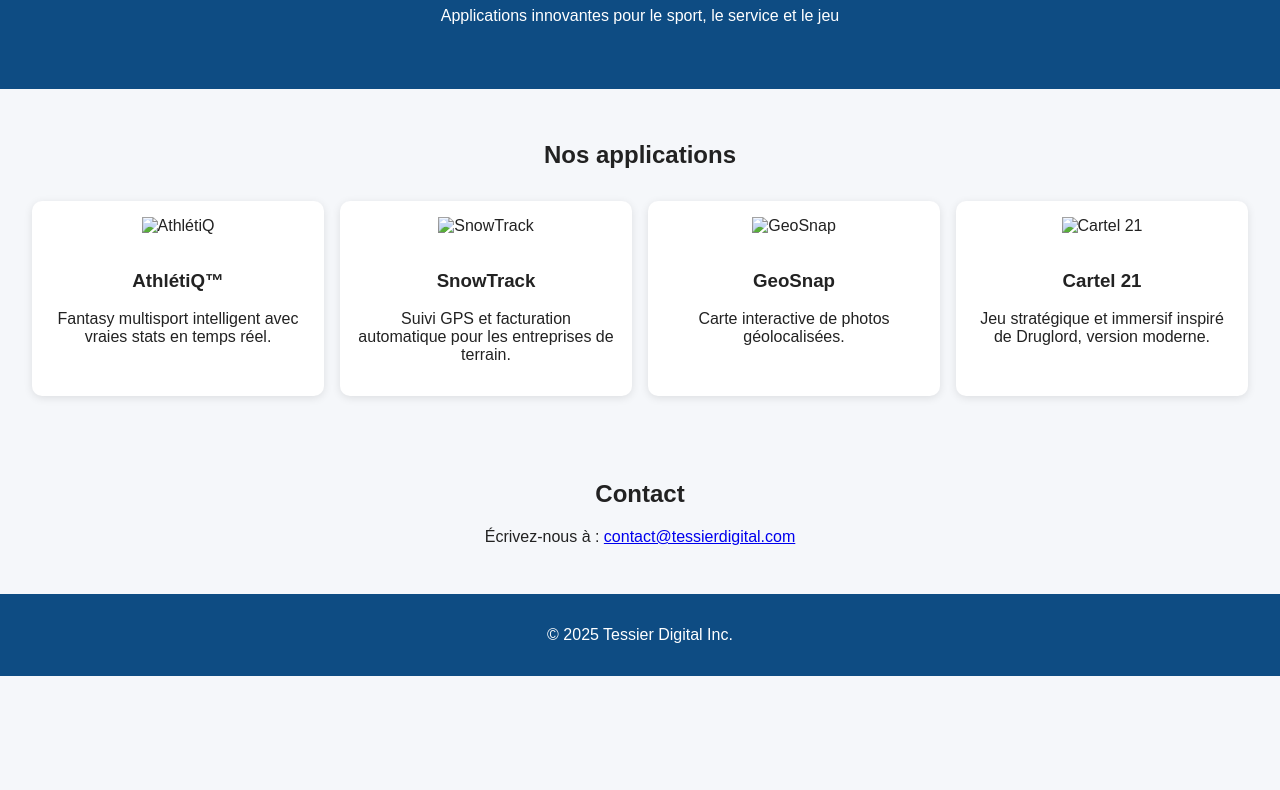
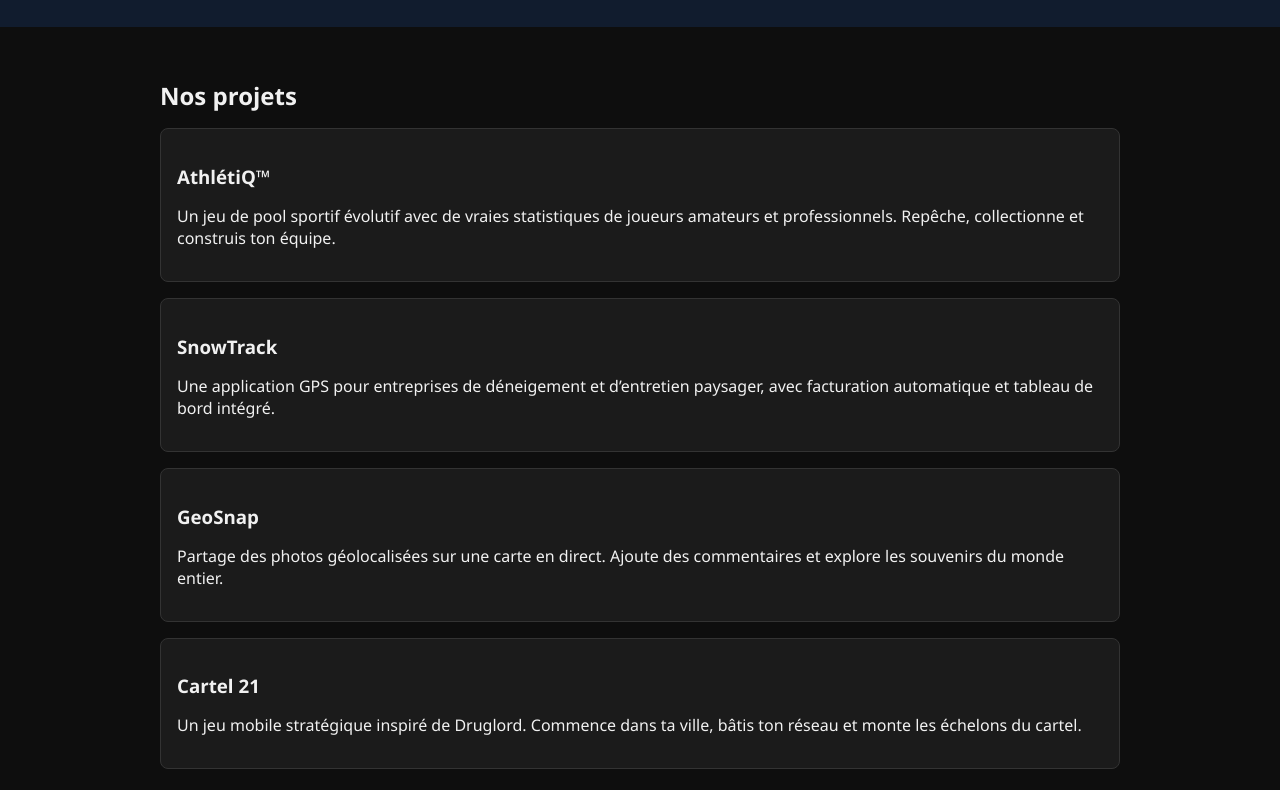
Before and after one commit to tessierdigital/tessierdigital, a plain HTML site: page index.html in a window 1280 px wide. Shown: the part 155-945 px from the top of the page. Before the commit the page ends 831 px from the top, so only its background shows below. Drawn offline with Linux system fonts and the light colour scheme.

Commit message:
Add files via upload

```diff
--- a/index.html
+++ b/index.html
@@ -1,60 +1,50 @@
 <!DOCTYPE html>
 <html lang="fr">
 <head>
-    <meta charset="UTF-8" />
-    <title>Tessier Digital Inc.</title>
-    <meta name="viewport" content="width=device-width, initial-scale=1.0" />
+    <meta charset="UTF-8">
+    <title>Tessier Digital</title>
+    <meta name="viewport" content="width=device-width, initial-scale=1.0">
     <style>
-        body { font-family: Arial, sans-serif; margin: 0; background: #f5f7fa; color: #222; }
-        header { background: #0e4c83; color: white; padding: 3em 1em; text-align: center; }
-        header img { width: 120px; margin-bottom: 1em; }
-        section { padding: 2em; text-align: center; }
-        .grid { display: grid; grid-template-columns: repeat(auto-fit, minmax(220px, 1fr)); gap: 1em; margin-top: 2em; }
-        .card { background: white; border-radius: 10px; box-shadow: 0 2px 8px rgba(0,0,0,0.1); padding: 1em; }
-        .card img { width: 80px; height: auto; margin-bottom: 1em; }
-        footer { background: #0e4c83; color: white; text-align: center; padding: 1em; }
+        body { margin: 0; font-family: 'Segoe UI', sans-serif; background: #0e0e0e; color: #f1f1f1; }
+        header { background-color: #111c2e; color: white; padding: 2rem; text-align: center; }
+        section { padding: 2rem; max-width: 960px; margin: auto; }
+        footer { background: #1e1e1e; text-align: center; padding: 1rem; margin-top: 2rem; color: #aaa; }
+        h1, h2, h3 { margin-bottom: 0.5rem; }
+        .project-card { border: 1px solid #333; border-radius: 8px; padding: 1rem; margin: 1rem 0; background: #1b1b1b; }
+        a { color: #4ea1ff; text-decoration: none; }
+        a:hover { text-decoration: underline; }
     </style>
 </head>
 <body>
     <header>
-    <img src="logo_tessierdigital.png" alt="Tessier Digital">
-    <h1>Tessier Digital Inc.</h1>
-    <p>Applications innovantes pour le sport, le service et le jeu</p>
+        <h1>Tessier Digital</h1>
+        <p>Créateur d’applications numériques – Des idées originales, pas des contrats</p>
     </header>
-
     <section>
-    <h2>Nos applications</h2>
-    <div class="grid">
-        <div class="card">
-            <img src="athletiq.png" alt="AthlétiQ">
+        <h2>Nos projets</h2>
+        <div class="project-card">
             <h3>AthlétiQ™</h3>
-            <p>Fantasy multisport intelligent avec vraies stats en temps réel.</p>
+            <p>Un jeu de pool sportif évolutif avec de vraies statistiques de joueurs amateurs et professionnels. Repêche, collectionne et construis ton équipe.</p>
         </div>
-        <div class="card">
-            <img src="snowtrack.png" alt="SnowTrack">
+        <div class="project-card">
             <h3>SnowTrack</h3>
-            <p>Suivi GPS et facturation automatique pour les entreprises de terrain.</p>
+            <p>Une application GPS pour entreprises de déneigement et d’entretien paysager, avec facturation automatique et tableau de bord intégré.</p>
         </div>
-        <div class="card">
-            <img src="geosnap.png" alt="GeoSnap">
+        <div class="project-card">
             <h3>GeoSnap</h3>
-            <p>Carte interactive de photos géolocalisées.</p>
+            <p>Partage des photos géolocalisées sur une carte en direct. Ajoute des commentaires et explore les souvenirs du monde entier.</p>
         </div>
-        <div class="card">
-            <img src="cartel21.png" alt="Cartel 21">
+        <div class="project-card">
             <h3>Cartel 21</h3>
-            <p>Jeu stratégique et immersif inspiré de Druglord, version moderne.</p>
-        </div>
+            <p>Un jeu mobile stratégique inspiré de Druglord. Commence dans ta ville, bâtis ton réseau et monte les échelons du cartel.</p>
         </div>
     </section>
-
     <section>
         <h2>Contact</h2>
-    <p>Écrivez-nous à : <a href="mailto:contact@tessierdigital.com">contact@tessierdigital.com</a></p>
+        <p>Pour toute question ou suivi : <a href="mailto:contact@tessierdigital.com">contact@tessierdigital.com</a></p>
     </section>
-
     <footer>
-    <p>&copy; 2025 Tessier Digital Inc.</p>
+        © 2025 Tessier Digital. Tous droits réservés.
     </footer>
 </body>
 </html>
```
Lines whose indentation alone changed are shown as unchanged.
